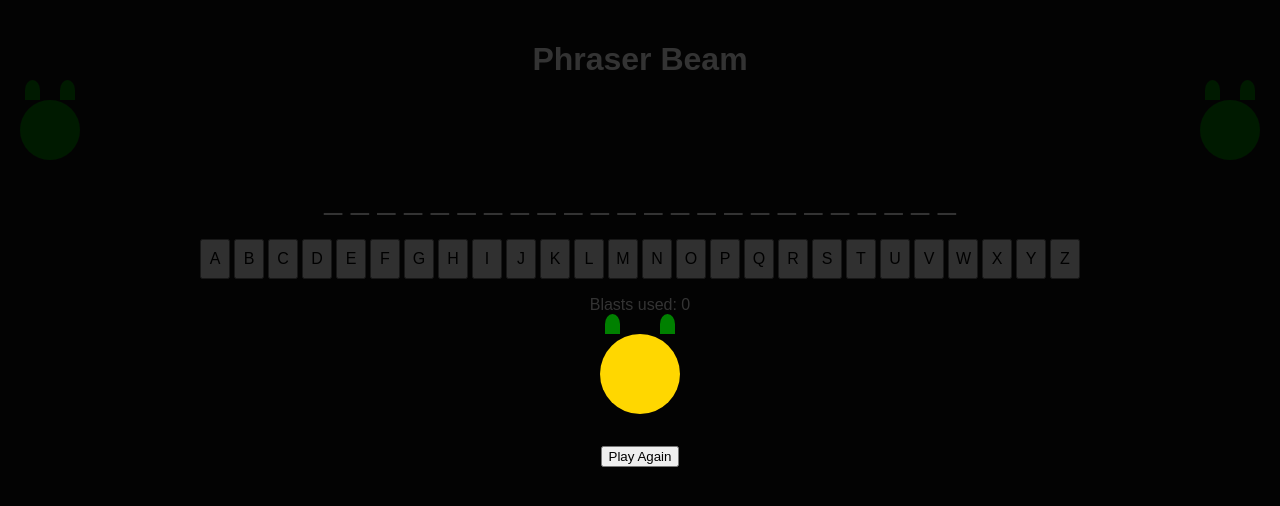
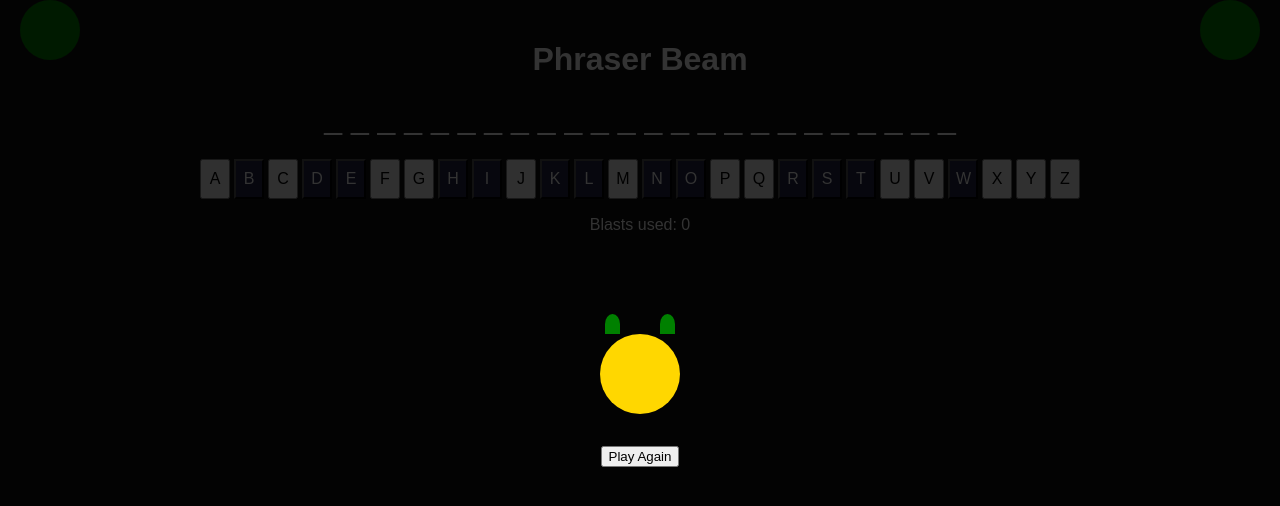
Before and after one commit to gallimgg/Phraser_Beam, a plain HTML site: page index.html in a window 1280 px wide. Drawn offline with Linux system fonts and the light colour scheme.

Commit message:
Fix keyboard interaction and alien layout

```diff
--- a/script.js
+++ b/script.js
@@ -36,6 +36,9 @@ function createKeyboard() {
     const letter = String.fromCharCode(i);
     const btn = document.createElement('button');
     btn.textContent = letter;
+    if (currentPhrase.includes(letter)) {
+      btn.classList.add('in-phrase');
+    }
     btn.addEventListener('click', () => guess(letter, btn));
     kb.appendChild(btn);
   }
--- a/style.css
+++ b/style.css
@@ -7,6 +7,7 @@ body {
   padding: 0;
 }
 #game {
+  position: relative;
   padding-top: 20px;
 }
 #phrase {
@@ -18,6 +19,13 @@ body {
   width: 30px;
   height: 40px;
   font-size: 1em;
+}
+#keyboard button.in-phrase {
+  background: #224;
+  color: #fff;
+}
+#keyboard button:disabled {
+  opacity: 0.6;
 }
 #status {
   margin: 15px 0;
@@ -43,9 +51,15 @@ body {
 .alien::before { left: 5px; }
 .alien::after { right: 5px; }
 #aliens {
+  position: absolute;
+  top: 0;
+  left: 0;
+  right: 0;
   display: flex;
   justify-content: space-between;
   padding: 0 20px;
+  pointer-events: none;
+  z-index: -1;
 }
 #alien-left { transform: scaleX(-1); }
 #beam {
```
